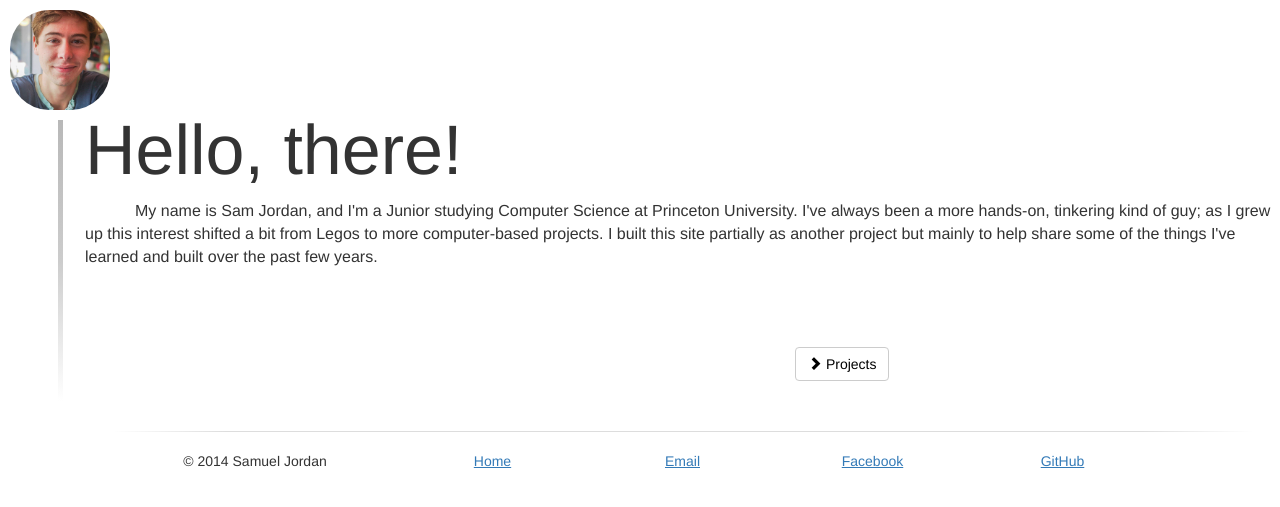
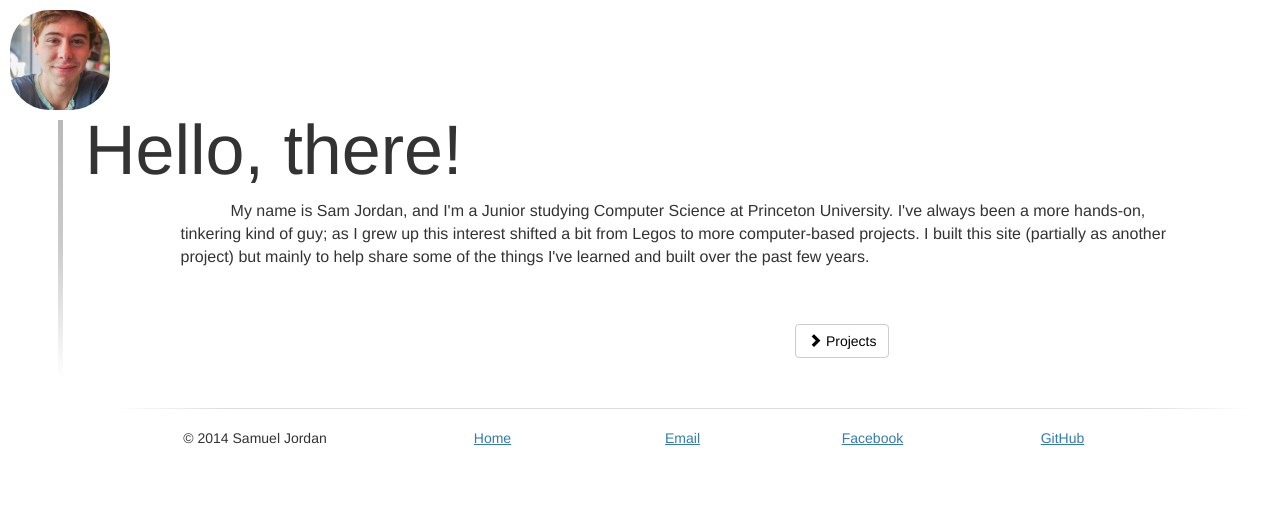
Before and after one commit to sfjordan/sfjordan.github.io, a Jekyll site: the page built from index.html, in a window 1280 px wide. Shown: the top 507 px of the page. Built offline with Jekyll 4.4.1, drawn with Linux system fonts in a browser that asks for light colours; nearby versions of some CDN libraries.

Commit message:
add paragraph margins, fix js bar resizing on window resize

```diff
--- a/css/custom.css
+++ b/css/custom.css
@@ -84,6 +84,8 @@
 
 p {
     text-indent: 50px;
+    margin-left: 8%;
+    margin-right: 8%;
 }
 
 a {
--- a/index.html
+++ b/index.html
@@ -4,8 +4,8 @@
 ---
 
 <div class="site-title">Hello, there!</div>
-<p>My name is Sam Jordan, and I'm a Junior studying Computer Science at Princeton University. I've always been a more hands-on, tinkering kind of guy; as I grew up this interest shifted a bit from Legos to more computer-based projects. I built this site partially as another project but mainly to help share some of the things I've learned and built over the past few years.</p>
-<br /><br /><br />
+<p>My name is Sam Jordan, and I'm a Junior studying Computer Science at Princeton University. I've always been a more hands-on, tinkering kind of guy; as I grew up this interest shifted a bit from Legos to more computer-based projects. I built this site (partially as another project) but mainly to help share some of the things I've learned and built over the past few years.</p>
+<br /><br />
 <div class="container">
     <div class="row">
         <div class="col-xs-5 col-sm-7"></div>
--- a/js/custom.js
+++ b/js/custom.js
@@ -1,5 +1,6 @@
 $(document).ready(setRunnerHeight);
-$(document).scroll(setRunnerHeight);
+// $(document).scroll(setRunnerHeight);
+window.onresize = setRunnerHeight;
 
 function setRunnerHeight() {
     var distToFooter=$('#footer').offset().top;
```
